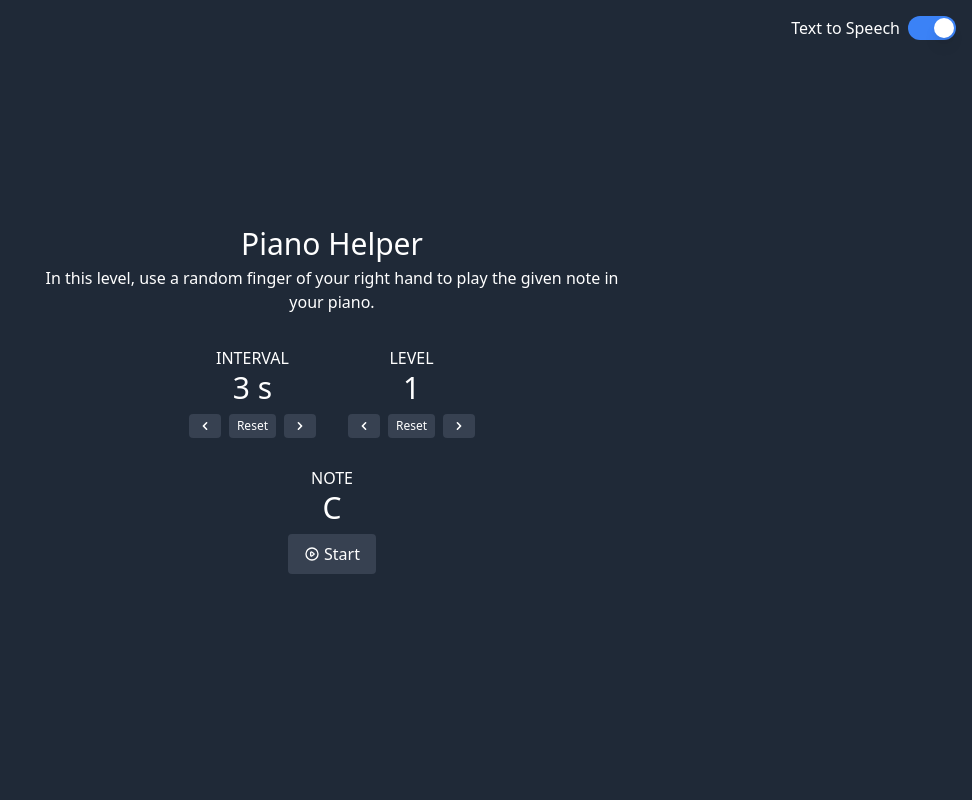
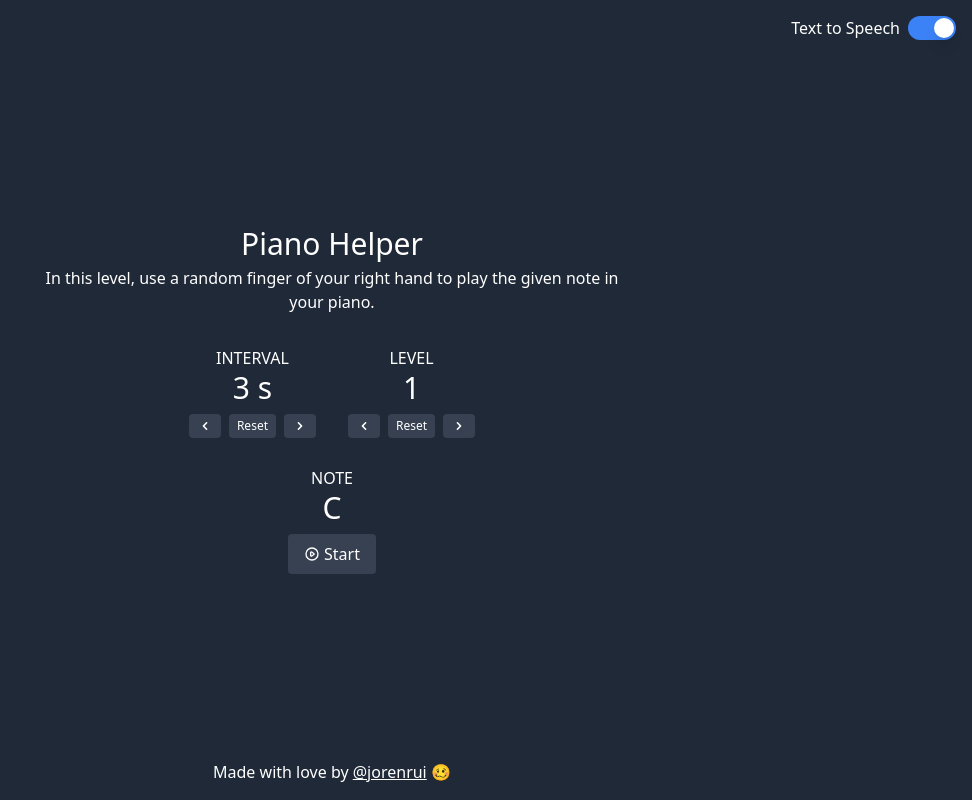
Before and after one commit to jorenrui/piano-lesson-helper, a React (Vite) app: page / in a window 1280 px wide. Shown: the whole page, without its empty margins (308-1280 px from the left). Built offline with nearby package versions, Linux system fonts and the light colour scheme.

Commit message:
feat: add footer

```diff
--- a/src/App.tsx
+++ b/src/App.tsx
@@ -3,7 +3,7 @@ import { Interval } from './components/Interval';
 import { Level } from './components/Level';
 import { Note } from './components/Note';
 import { SpeechSwitch } from './components/SpeechSwitch';
-import { LEVEL, MIN_INTERVAL, MIN_LEVEL } from './constants';
+import { AUTHOR_LINK, LEVEL, MIN_INTERVAL, MIN_LEVEL } from './constants';
 
 function App() {
   const [speechEnabled, setSpeechEnabled] = useState(true);
@@ -30,6 +30,20 @@ function App() {
           <Note level={level} time={time} speechEnabled={speechEnabled} />
         </main>
       </div>
+      <footer className="absolute bottom-0">
+        <p className="p-4 text-white text-center">
+          Made with love by&nbsp;
+          <a
+            href={AUTHOR_LINK}
+            target="_blank"
+            rel="noopener noreferrer"
+            className="underline hover:text-yellow-300 focus:text-yellow-300"
+          >
+            @jorenrui
+          </a>
+          &nbsp;🥴
+        </p>
+      </footer>
     </div>
   )
 }
--- a/src/constants/index.ts
+++ b/src/constants/index.ts
@@ -1,3 +1,5 @@
+export const AUTHOR_LINK = 'https://jorenrui.netlify.app/';
+
 export const MIN_INTERVAL = 3000; // 3 seconds
 export const MIN_LEVEL = 1;
 export const MAX_LEVEL = 5;
```
